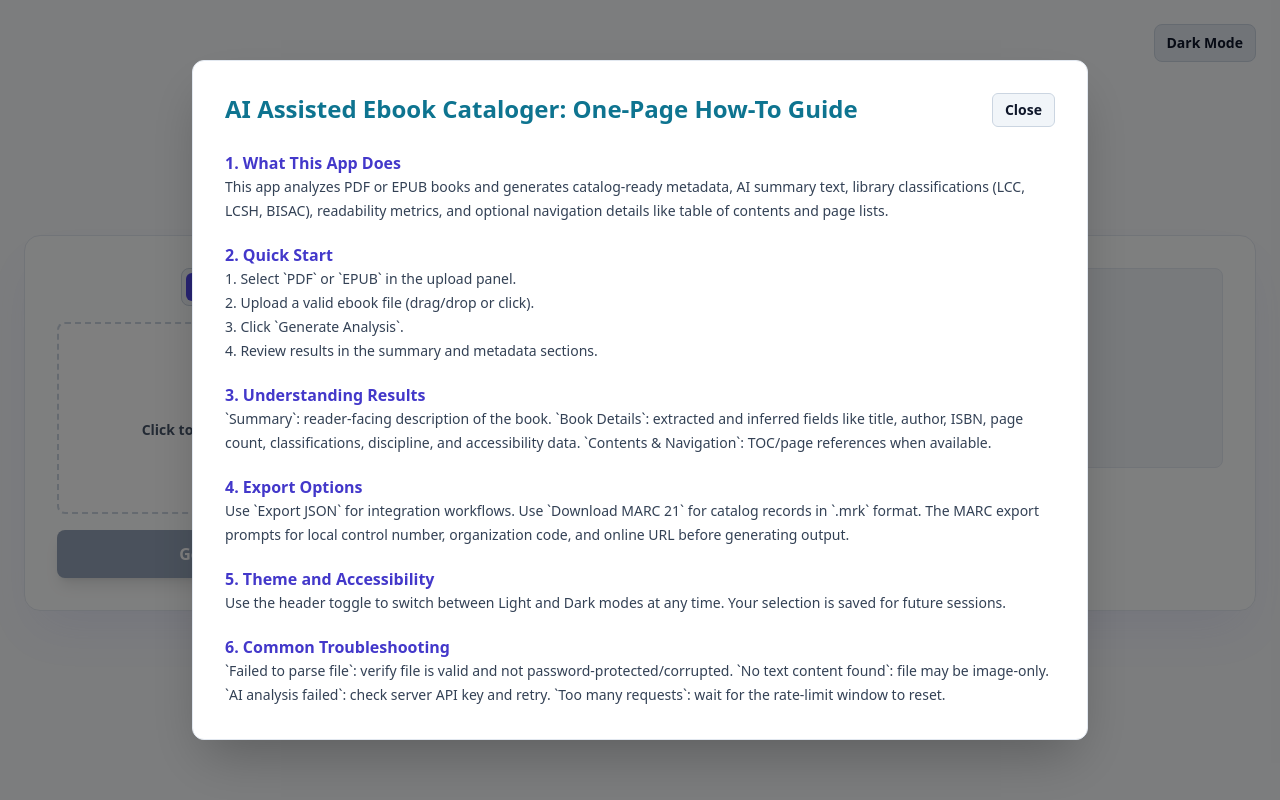
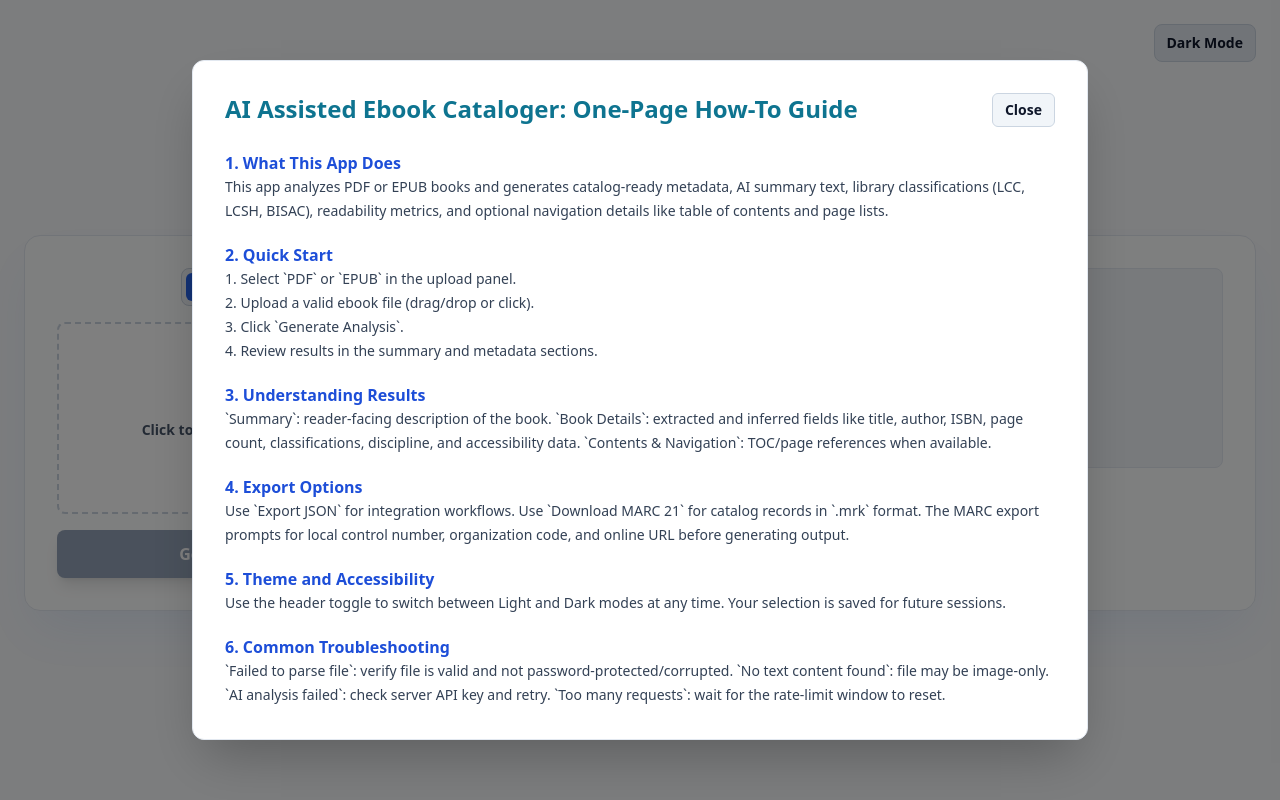
Before and after one commit to JamesEnglish1028/Ai-Assisted-Ebook-Cataloger, a React (Vite) app: page / in a window 1280 px wide. Both pictures are taken after a click on the button "Open One-Page How-To Guide". Built offline with nearby package versions, Linux system fonts and the light colour scheme.

Commit message:
Switch UI accent palette from indigo to blue

```diff
--- a/App.tsx
+++ b/App.tsx
@@ -715,7 +715,7 @@ export default function App() {
               {theme === 'dark' ? 'Light Mode' : 'Dark Mode'}
             </button>
           </div>
-          <h1 className={`text-4xl sm:text-5xl font-bold text-transparent bg-clip-text bg-gradient-to-r ${isDark ? 'from-indigo-400 to-cyan-400' : 'from-indigo-600 to-cyan-600'}`}>
+          <h1 className={`text-4xl sm:text-5xl font-bold text-transparent bg-clip-text bg-gradient-to-r ${isDark ? 'from-blue-400 to-cyan-400' : 'from-blue-600 to-cyan-600'}`}>
             AI Assisted Ebook Cataloger
           </h1>
           <p className={`mt-4 text-lg ${isDark ? 'text-slate-400' : 'text-slate-600'}`}>
@@ -730,7 +730,7 @@ export default function App() {
           </button>
         </header>
 
-        <main className={`rounded-2xl shadow-2xl shadow-indigo-500/10 p-4 md:p-6 xl:p-8 border transition-colors ${isDark ? 'bg-slate-800/50 border-slate-700' : 'bg-white/80 border-slate-200'}`}>
+        <main className={`rounded-2xl shadow-2xl shadow-blue-500/10 p-4 md:p-6 xl:p-8 border transition-colors ${isDark ? 'bg-slate-800/50 border-slate-700' : 'bg-white/80 border-slate-200'}`}>
           <div className="flex flex-col lg:flex-row items-start gap-4 lg:gap-6">
             <div className="w-full lg:w-1/4 xl:w-1/3 flex-shrink-0">
               <FileUpload
@@ -744,7 +744,7 @@ export default function App() {
               <button
                 onClick={handleSubmit}
                 disabled={!file || isLoading}
-                className={`w-full mt-4 bg-indigo-600 text-white font-bold py-3 px-4 rounded-lg hover:bg-indigo-500 disabled:cursor-not-allowed transition-all duration-300 focus:outline-none focus:ring-2 focus:ring-indigo-500 shadow-lg ${isDark ? 'disabled:bg-slate-600 focus:ring-offset-2 focus:ring-offset-slate-800' : 'disabled:bg-slate-400 focus:ring-offset-2 focus:ring-offset-slate-50'}`}
+                className={`w-full mt-4 bg-blue-600 text-white font-bold py-3 px-4 rounded-lg hover:bg-blue-500 disabled:cursor-not-allowed transition-all duration-300 focus:outline-none focus:ring-2 focus:ring-blue-500 shadow-lg ${isDark ? 'disabled:bg-slate-600 focus:ring-offset-2 focus:ring-offset-slate-800' : 'disabled:bg-slate-400 focus:ring-offset-2 focus:ring-offset-slate-50'}`}
               >
                 {isLoading ? 'Processing...' : 'Generate Analysis'}
               </button>
--- a/components/FileUpload.tsx
+++ b/components/FileUpload.tsx
@@ -127,7 +127,7 @@ export const FileUpload: React.FC<FileUploadProps> = ({ file, fileType, onFileCh
           <button
             onClick={() => onFileTypeChange('pdf')}
             disabled={disabled}
-            className={`px-4 py-1 rounded-md text-sm font-semibold transition-colors duration-200 ${fileType === 'pdf' ? 'bg-indigo-600 text-white' : (isDark ? 'text-slate-400 hover:bg-slate-700/50' : 'text-slate-700 hover:bg-slate-200')}`}
+            className={`px-4 py-1 rounded-md text-sm font-semibold transition-colors duration-200 ${fileType === 'pdf' ? 'bg-blue-600 text-white' : (isDark ? 'text-slate-400 hover:bg-slate-700/50' : 'text-slate-700 hover:bg-slate-200')}`}
             aria-pressed={fileType === 'pdf' ? 'true' : 'false'}
           >
             PDF
@@ -135,7 +135,7 @@ export const FileUpload: React.FC<FileUploadProps> = ({ file, fileType, onFileCh
           <button
             onClick={() => onFileTypeChange('epub')}
             disabled={disabled}
-            className={`px-4 py-1 rounded-md text-sm font-semibold transition-colors duration-200 ${fileType === 'epub' ? 'bg-indigo-600 text-white' : (isDark ? 'text-slate-400 hover:bg-slate-700/50' : 'text-slate-700 hover:bg-slate-200')}`}
+            className={`px-4 py-1 rounded-md text-sm font-semibold transition-colors duration-200 ${fileType === 'epub' ? 'bg-blue-600 text-white' : (isDark ? 'text-slate-400 hover:bg-slate-700/50' : 'text-slate-700 hover:bg-slate-200')}`}
             aria-pressed={fileType === 'epub' ? 'true' : 'false'}
           >
             EPUB
@@ -150,12 +150,12 @@ export const FileUpload: React.FC<FileUploadProps> = ({ file, fileType, onFileCh
         onDrop={handleDrop}
         className={`flex flex-col items-center justify-center w-full h-48 border-2 border-dashed rounded-lg cursor-pointer transition-all duration-300 ${
           disabled ? (isDark ? 'bg-slate-700/50 border-slate-600 cursor-not-allowed' : 'bg-slate-200 border-slate-300 cursor-not-allowed') :
-          isDragging ? (isDark ? 'bg-indigo-900/50 border-indigo-400 scale-105' : 'bg-indigo-100 border-indigo-500 scale-105') : (isDark ? 'bg-slate-800 border-slate-600 hover:bg-slate-700/50 hover:border-slate-500' : 'bg-white border-slate-300 hover:bg-slate-100 hover:border-slate-400')
+          isDragging ? (isDark ? 'bg-blue-900/50 border-blue-400 scale-105' : 'bg-blue-100 border-blue-500 scale-105') : (isDark ? 'bg-slate-800 border-slate-600 hover:bg-slate-700/50 hover:border-slate-500' : 'bg-white border-slate-300 hover:bg-slate-100 hover:border-slate-400')
         }`}
       >
         <div className="flex flex-col items-center justify-center pt-5 pb-6 px-4 text-center h-full">
           {isDragging ? (
-            <p className={`text-lg font-semibold ${isDark ? 'text-indigo-300' : 'text-indigo-600'}`}>Release to upload</p>
+            <p className={`text-lg font-semibold ${isDark ? 'text-blue-300' : 'text-blue-600'}`}>Release to upload</p>
           ) : (
             renderContent()
           )}
--- a/components/HowToGuideModal.tsx
+++ b/components/HowToGuideModal.tsx
@@ -52,7 +52,7 @@ export const HowToGuideModal: React.FC<HowToGuideModalProps> = ({ isOpen, onClos
 
         <div className="mt-6 space-y-5 text-sm leading-6">
           <section>
-            <h3 className={`text-base font-semibold ${isDark ? 'text-indigo-300' : 'text-indigo-700'}`}>1. What This App Does</h3>
+            <h3 className={`text-base font-semibold ${isDark ? 'text-blue-300' : 'text-blue-700'}`}>1. What This App Does</h3>
             <p className={isDark ? 'text-slate-300' : 'text-slate-700'}>
               This app analyzes PDF or EPUB books and generates catalog-ready metadata, AI summary text, library classifications
               (LCC, LCSH, BISAC), readability metrics, and optional navigation details like table of contents and page lists.
@@ -60,7 +60,7 @@ export const HowToGuideModal: React.FC<HowToGuideModalProps> = ({ isOpen, onClos
           </section>
 
           <section>
-            <h3 className={`text-base font-semibold ${isDark ? 'text-indigo-300' : 'text-indigo-700'}`}>2. Quick Start</h3>
+            <h3 className={`text-base font-semibold ${isDark ? 'text-blue-300' : 'text-blue-700'}`}>2. Quick Start</h3>
             <p className={isDark ? 'text-slate-300' : 'text-slate-700'}>1. Select `PDF` or `EPUB` in the upload panel.</p>
             <p className={isDark ? 'text-slate-300' : 'text-slate-700'}>2. Upload a valid ebook file (drag/drop or click).</p>
             <p className={isDark ? 'text-slate-300' : 'text-slate-700'}>3. Click `Generate Analysis`.</p>
@@ -68,7 +68,7 @@ export const HowToGuideModal: React.FC<HowToGuideModalProps> = ({ isOpen, onClos
           </section>
 
           <section>
-            <h3 className={`text-base font-semibold ${isDark ? 'text-indigo-300' : 'text-indigo-700'}`}>3. Understanding Results</h3>
+            <h3 className={`text-base font-semibold ${isDark ? 'text-blue-300' : 'text-blue-700'}`}>3. Understanding Results</h3>
             <p className={isDark ? 'text-slate-300' : 'text-slate-700'}>
               `Summary`: reader-facing description of the book. `Book Details`: extracted and inferred fields like title, author,
               ISBN, page count, classifications, discipline, and accessibility data. `Contents & Navigation`: TOC/page references when available.
@@ -76,7 +76,7 @@ export const HowToGuideModal: React.FC<HowToGuideModalProps> = ({ isOpen, onClos
           </section>
 
           <section>
-            <h3 className={`text-base font-semibold ${isDark ? 'text-indigo-300' : 'text-indigo-700'}`}>4. Export Options</h3>
+            <h3 className={`text-base font-semibold ${isDark ? 'text-blue-300' : 'text-blue-700'}`}>4. Export Options</h3>
             <p className={isDark ? 'text-slate-300' : 'text-slate-700'}>
               Use `Export JSON` for integration workflows. Use `Download MARC 21` for catalog records in `.mrk` format.
               The MARC export prompts for local control number, organization code, and online URL before generating output.
@@ -84,14 +84,14 @@ export const HowToGuideModal: React.FC<HowToGuideModalProps> = ({ isOpen, onClos
           </section>
 
           <section>
-            <h3 className={`text-base font-semibold ${isDark ? 'text-indigo-300' : 'text-indigo-700'}`}>5. Theme and Accessibility</h3>
+            <h3 className={`text-base font-semibold ${isDark ? 'text-blue-300' : 'text-blue-700'}`}>5. Theme and Accessibility</h3>
             <p className={isDark ? 'text-slate-300' : 'text-slate-700'}>
               Use the header toggle to switch between Light and Dark modes at any time. Your selection is saved for future sessions.
             </p>
           </section>
 
           <section>
-            <h3 className={`text-base font-semibold ${isDark ? 'text-indigo-300' : 'text-indigo-700'}`}>6. Common Troubleshooting</h3>
+            <h3 className={`text-base font-semibold ${isDark ? 'text-blue-300' : 'text-blue-700'}`}>6. Common Troubleshooting</h3>
             <p className={isDark ? 'text-slate-300' : 'text-slate-700'}>
               `Failed to parse file`: verify file is valid and not password-protected/corrupted. `No text content found`: file may be image-only.
               `AI analysis failed`: check server API key and retry. `Too many requests`: wait for the rate-limit window to reset.
--- a/components/Loader.tsx
+++ b/components/Loader.tsx
@@ -9,7 +9,7 @@ interface LoaderProps {
 export const Loader: React.FC<LoaderProps> = ({ message, isDark }) => {
   return (
     <div className="flex flex-col items-center justify-center text-center p-4">
-      <svg className="animate-spin h-12 w-12 text-indigo-400 mb-4" xmlns="http://www.w3.org/2000/svg" fill="none" viewBox="0 0 24 24">
+      <svg className="animate-spin h-12 w-12 text-blue-400 mb-4" xmlns="http://www.w3.org/2000/svg" fill="none" viewBox="0 0 24 24">
         <circle className="opacity-25" cx="12" cy="12" r="10" stroke="currentColor" strokeWidth="4"></circle>
         <path className="opacity-75" fill="currentColor" d="M4 12a8 8 0 018-8V0C5.373 0 0 5.373 0 12h4zm2 5.291A7.962 7.962 0 014 12H0c0 3.042 1.135 5.824 3 7.938l3-2.647z"></path>
       </svg>
--- a/components/SummaryDisplay.tsx
+++ b/components/SummaryDisplay.tsx
@@ -22,7 +22,7 @@ export const SummaryDisplay: React.FC<SummaryDisplayProps> = ({ summary, coverIm
 
   return (
     <div className="w-full animate-fade-in">
-      <h2 className={`text-2xl font-bold mb-6 text-center text-transparent bg-clip-text bg-gradient-to-r ${isDark ? 'from-indigo-400 to-cyan-400' : 'from-indigo-600 to-cyan-600'}`}>Generated Analysis</h2>
+      <h2 className={`text-2xl font-bold mb-6 text-center text-transparent bg-clip-text bg-gradient-to-r ${isDark ? 'from-blue-400 to-cyan-400' : 'from-blue-600 to-cyan-600'}`}>Generated Analysis</h2>
 
       <div className="flex flex-col items-center gap-8">
         {coverImageUrl && (
--- a/components/TableOfContentsDisplay.tsx
+++ b/components/TableOfContentsDisplay.tsx
@@ -44,8 +44,8 @@ export const TableOfContentsDisplay: React.FC<TableOfContentsDisplayProps> = ({
 
   return (
     <div className="w-full animate-fade-in">
-      <div className={`rounded-2xl shadow-2xl shadow-indigo-500/10 p-6 md:p-8 border transition-colors ${isDark ? 'bg-slate-800/50 border-slate-700' : 'bg-white/80 border-slate-200'}`}>
-        <h2 className={`text-2xl font-bold mb-6 text-center text-transparent bg-clip-text bg-gradient-to-r ${isDark ? 'from-indigo-400 to-cyan-400' : 'from-indigo-600 to-cyan-600'}`}>
+      <div className={`rounded-2xl shadow-2xl shadow-blue-500/10 p-6 md:p-8 border transition-colors ${isDark ? 'bg-slate-800/50 border-slate-700' : 'bg-white/80 border-slate-200'}`}>
+        <h2 className={`text-2xl font-bold mb-6 text-center text-transparent bg-clip-text bg-gradient-to-r ${isDark ? 'from-blue-400 to-cyan-400' : 'from-blue-600 to-cyan-600'}`}>
           Contents &amp; Navigation
         </h2>
         <div className="max-h-96 overflow-y-auto pr-2 text-sm">
```
